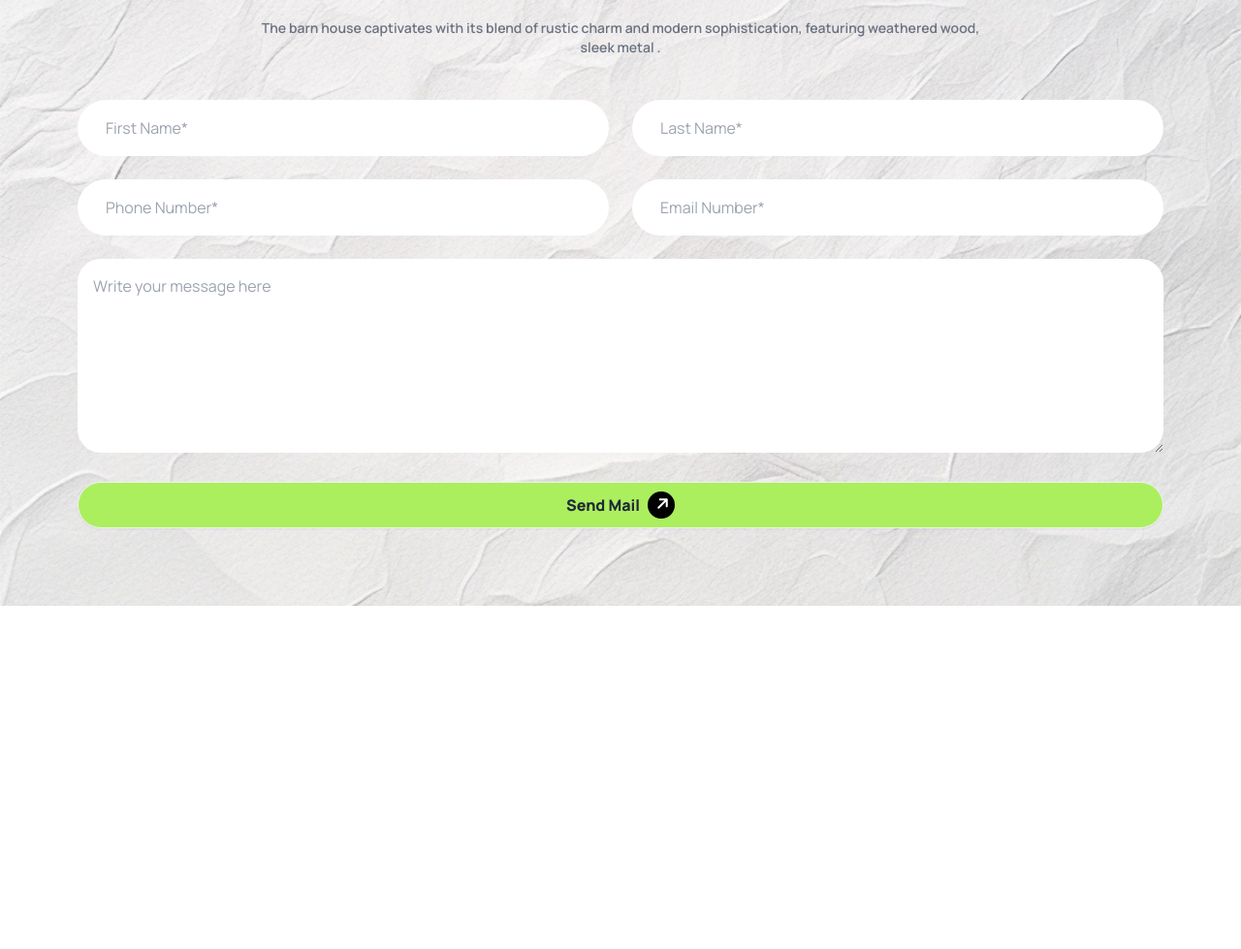
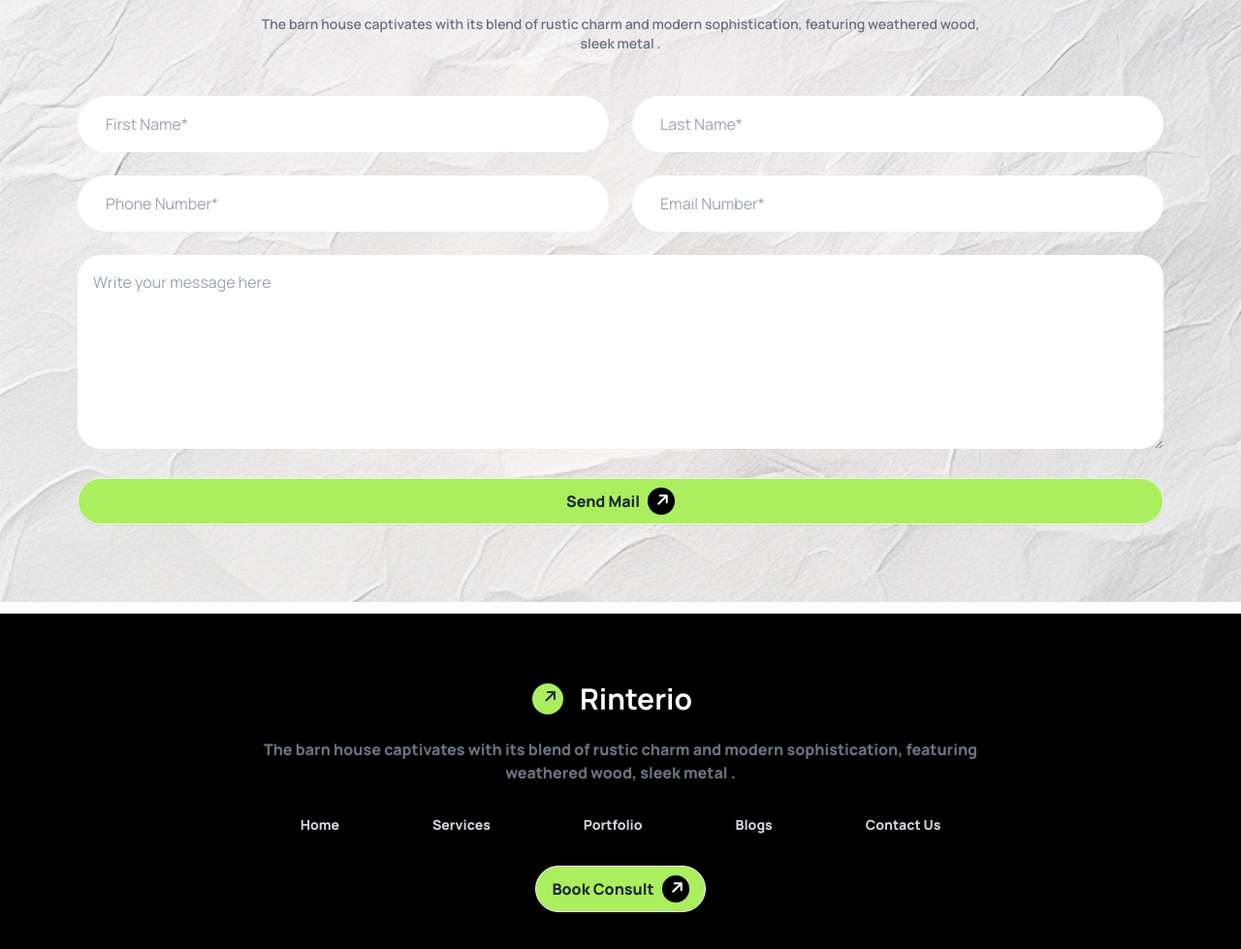
Before and after one commit to tammyKhan/Assignment-03, a plain HTML site: page index.html in a window 1280 px wide. Shown: the part 3494-4473 px from the top of the page at 97% size. Before the commit the page ends 4119 px from the top, so only its background shows below. Drawn offline with nearby package versions, Linux system fonts and the light colour scheme.

Commit message:
Footer section Done

```diff
--- a/index.html
+++ b/index.html
@@ -351,7 +351,7 @@
        </section>
 
        <!-- Textarea -->
-        <section class="mt-4 py-8 px-6 lg:px-20 lg:py-20
+        <section class="my-3 py-8 px-6 lg:px-20 lg:py-20
         bg-[url('./assets/bg.jpg')] bg-cover bg-center ">
           <div class="container mx-auto">
             <div class="flex-col space-y-3 text-center mb-8">
@@ -394,8 +394,41 @@
         </section>
 
    </main>
-   <footer>
+   <footer class="bg-black px-6 py-8 lg:py-16 lg:px-20">
+       <div class="container mx-auto ">
+        <div class="flex-col space-y-3 lg:space-y-4 text-center mb-8">
 
+
+            <div class="flex items-center justify-center">
+              <div class="bg-[#ABEF5F] rotate-45 rounded-full w-8 h-8 text-center">
+                <i class="fa-solid fa-arrow-up "></i>
+              </div>
+              <a class="btn btn-ghost text-white text-3xl font-bold">Rinterio</a>
+            </div>
+
+              <p class="w-2/3 mx-auto py-32text-sm font-[800] text-gray-500">
+                The barn house captivates with its blend of rustic charm and modern sophistication, featuring weathered wood, sleek metal .
+              </p>
+
+              <div class="navbar-center">
+                <ul class="menu menu-horizontal px-1 text-gray-300 text-sm font-[800]
+                flex-col lg:flex-row gap-4 lg:gap-16">
+                  <li><a>Home</a></li>
+                  <li><a>Services</a></li>
+                  <li><a>Portfolio</a></li>
+                  <li><a>Blogs</a></li>
+                  <li><a>Contact Us</a></li>
+                </ul>
+              </div>
+
+              <a class=" btn bg-[#ABEF5F] rounded-full text-base font-[800] w-full md:w-auto lg:w-auto ">Book Consult
+                <div class="bg-black text-white rotate-45 rounded-full w-7 h-7 text-center">
+                <i class="fa-solid fa-arrow-up "></i>
+              </div>
+                </a>
+
+        </div>
+       </div>
    </footer>
 
 
```
